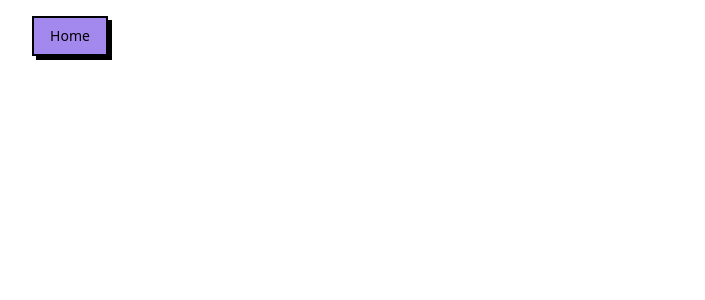
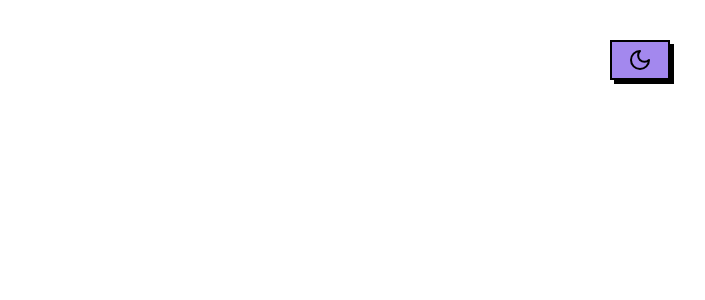
Before and after one commit to revalinana/five-friends-store, a Next.js app: page / in a window 1280 px wide. Shown: the top 300 px of the page, without its empty margins (570-1275 px from the left). Built offline with nearby package versions, Linux system fonts and the light colour scheme.

Commit message:
added dark mode

```diff
--- a/package.json
+++ b/package.json
@@ -15,6 +15,7 @@
     "clsx": "^2.1.1",
     "lucide-react": "^0.446.0",
     "next": "14.2.13",
+    "next-themes": "^0.3.0",
     "react": "^18",
     "react-dom": "^18",
     "tailwind-merge": "^2.5.2",
--- /dev/null
+++ b/src/components/theme-provider.tsx
@@ -0,0 +1,6 @@
+import { ThemeProvider as NextThemesProvider } from "next-themes";
+import { type ThemeProviderProps } from "next-themes/dist/types";
+
+export function ThemeProvider({ children, ...props }: ThemeProviderProps) {
+    return <NextThemesProvider {...props}>{children}</NextThemesProvider>
+}
--- /dev/null
+++ b/src/components/theme-switcher.tsx
@@ -0,0 +1,17 @@
+import { useTheme } from "next-themes";
+import { Button } from "./ui/button";
+import { Moon, Sun } from "lucide-react";
+
+export function ThemeSwitcher() {
+    const { setTheme, theme } = useTheme()
+
+    return (
+        <>
+            <Button className="fixed right-10 top-10 z-50" onClick={() => setTheme(theme === 'light' ? 'dark' : 'light')}>
+                <Sun className="stroke-text hidden h-6 w-6 w500:h-4 h500:h-4 dark:inline" />
+                <Moon className="stroke-text inline h-6 w-6 w500:h-4 h500:h-4 dark:hidden" />
+                <span className="sr-only">Toggle theme</span>
+            </Button>
+        </>
+    )
+}
--- a/src/pages/index.tsx
+++ b/src/pages/index.tsx
@@ -1,9 +1,10 @@
-import { Button } from "@/components/ui/button"
+import { ThemeProvider } from "@/components/theme-provider";
+import { ThemeSwitcher } from "@/components/theme-switcher";
 
 export default function Home() {
   return (
-    <div className="flex justify-center mt-4">
-      <Button>Home</Button>
-    </div>
+    <ThemeProvider attribute="class" disableTransitionOnChange>
+      <ThemeSwitcher />
+    </ThemeProvider>
   )
 }
```
Also changed, not shown: 1 other file (tests, documents, lock files or other folders).
